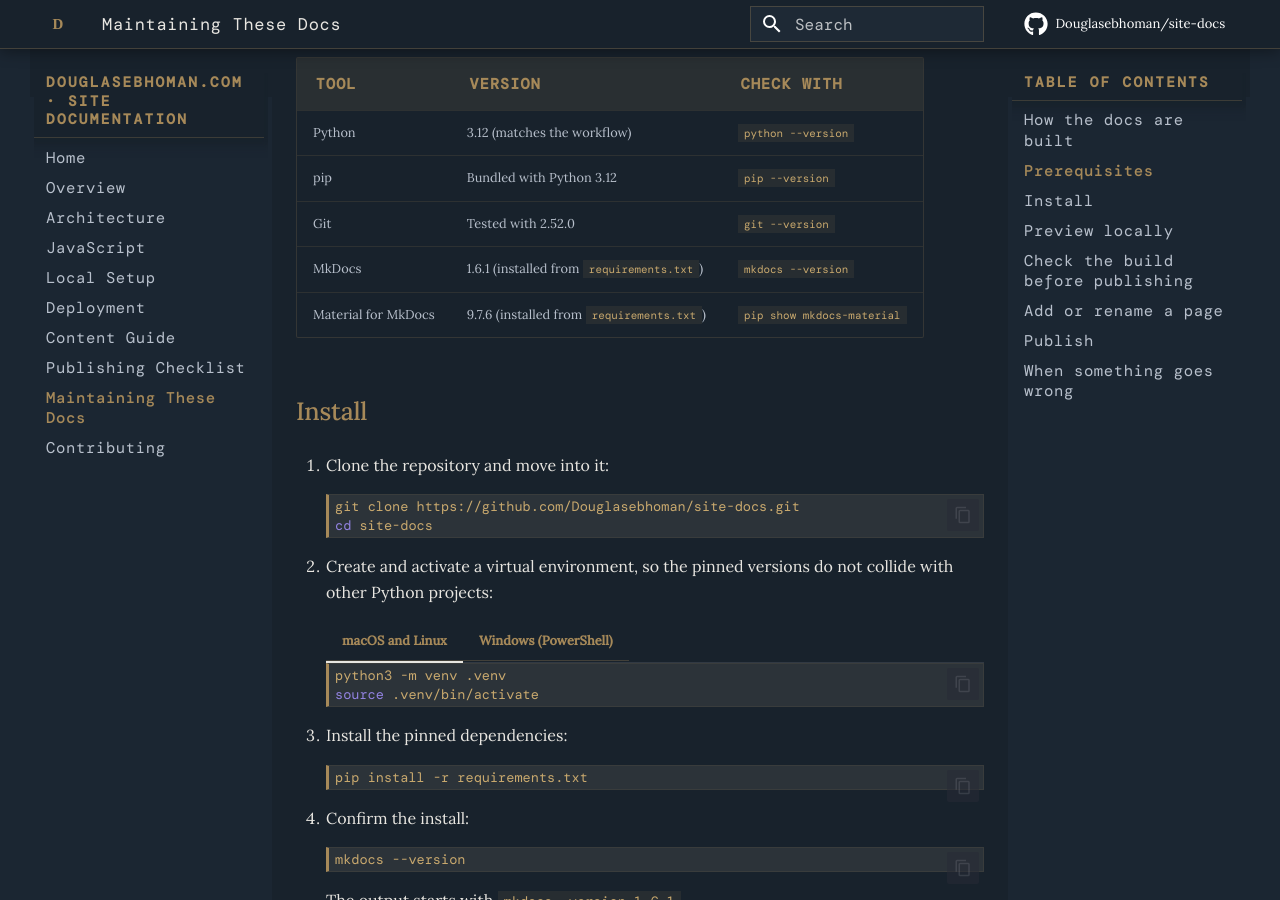
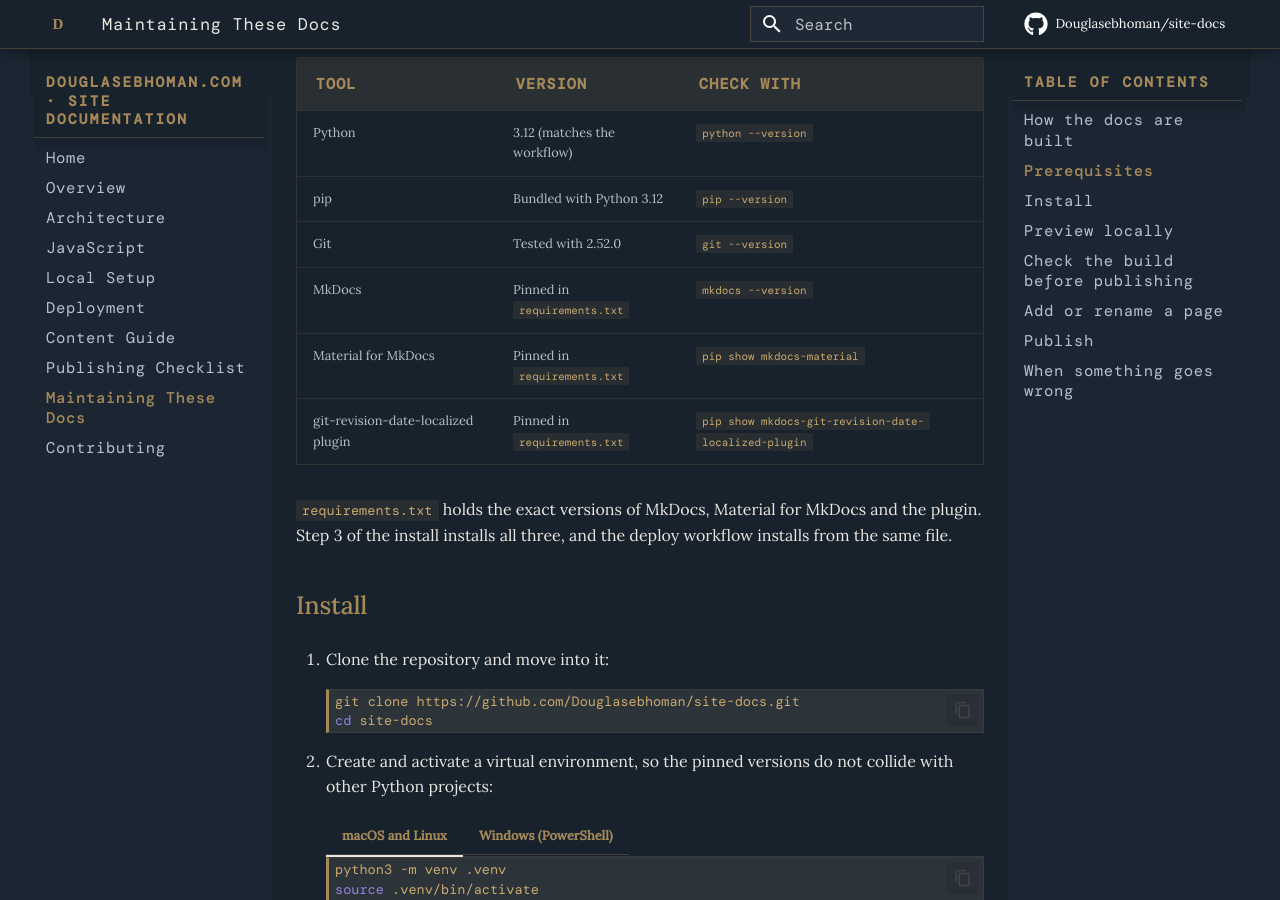
Before and after one commit to Douglasebhoman/site-docs, an MkDocs documentation site: the page built from docs/maintaining-these-docs.md, in a window 1280 px wide and 900 px high, scrolled down 849 px. Built offline with MkDocs 1.6.1 and Material for MkDocs 9.7.7, drawn with Linux system fonts in a browser that asks for light colours; some web fonts are replaced; comment, search, counter and statistics services are not loaded.

Commit message:
docs: point prerequisites at requirements.txt rather than copying versions

```diff
--- a/docs/maintaining-these-docs.md
+++ b/docs/maintaining-these-docs.md
@@ -23,8 +23,11 @@
 | Python | 3.12 (matches the workflow) | `python --version` |
 | pip | Bundled with Python 3.12 | `pip --version` |
 | Git | Tested with 2.52.0 | `git --version` |
-| MkDocs | 1.6.1 (installed from `requirements.txt`) | `mkdocs --version` |
-| Material for MkDocs | 9.7.6 (installed from `requirements.txt`) | `pip show mkdocs-material` |
+| MkDocs | Pinned in `requirements.txt` | `mkdocs --version` |
+| Material for MkDocs | Pinned in `requirements.txt` | `pip show mkdocs-material` |
+| git-revision-date-localized plugin | Pinned in `requirements.txt` | `pip show mkdocs-git-revision-date-localized-plugin` |
+
+`requirements.txt` holds the exact versions of MkDocs, Material for MkDocs and the plugin. Step 3 of the install installs all three, and the deploy workflow installs from the same file.
 
 ## Install
 
```
